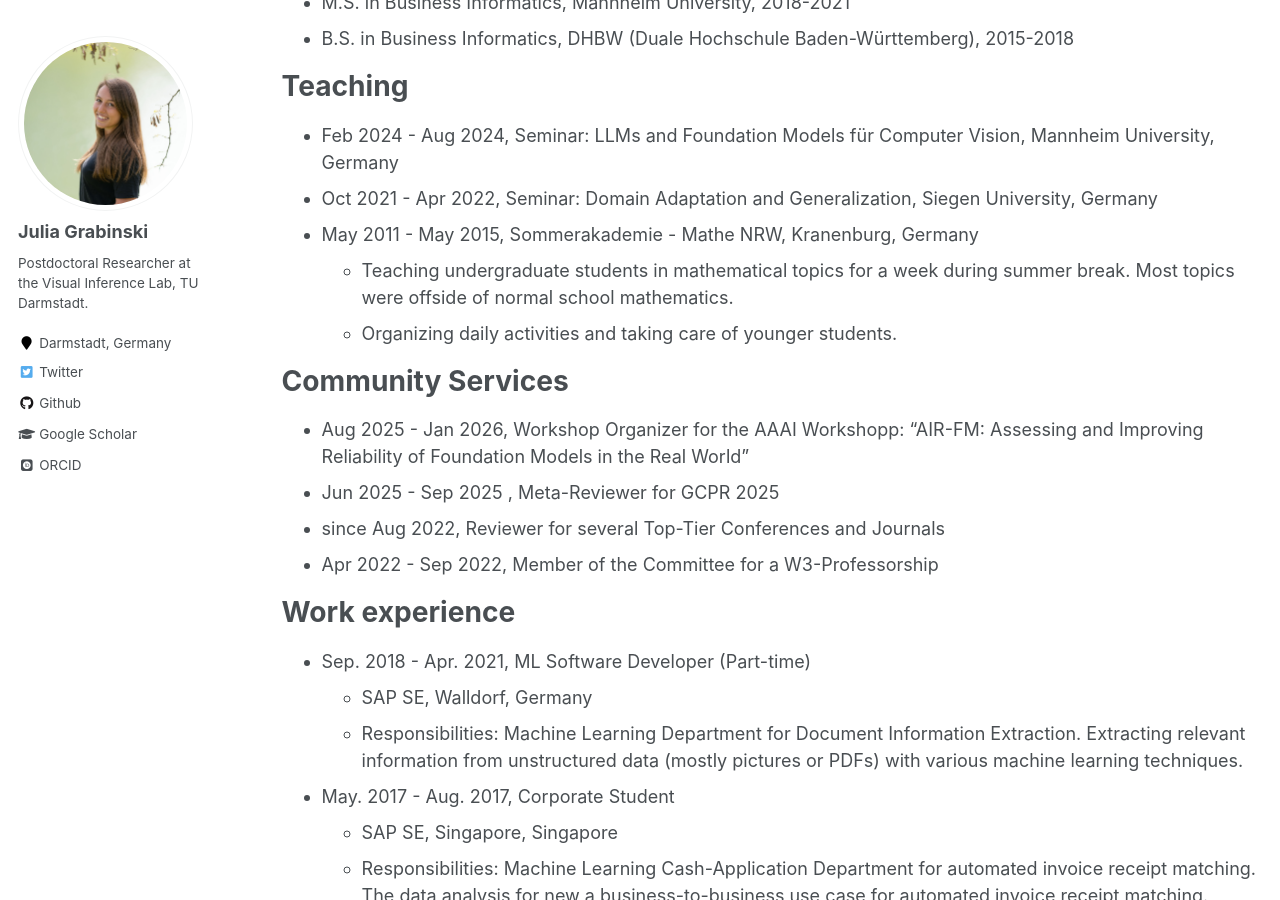
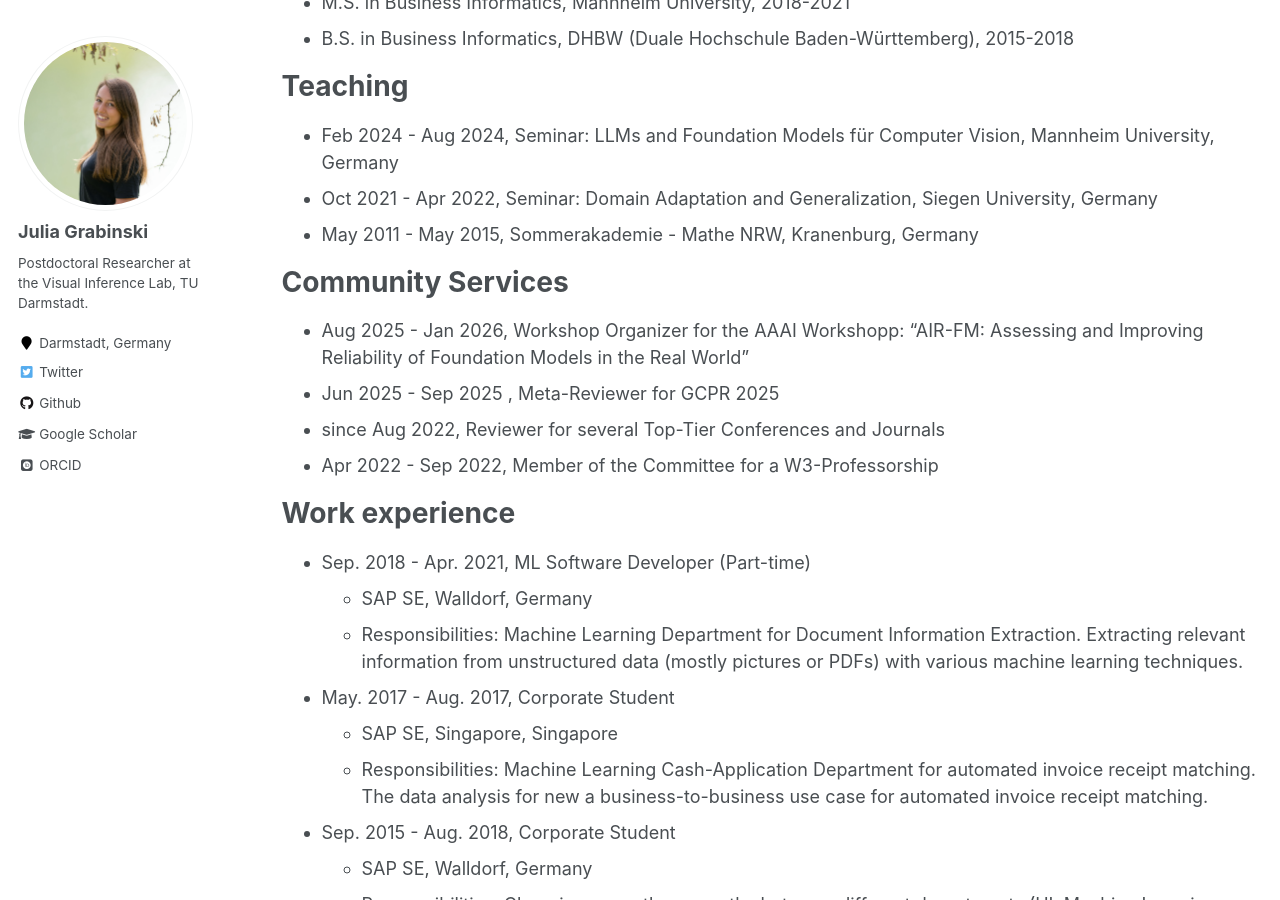
Before and after one commit to GeJulia/gejulia.github.io, a Jekyll site: the page built from _pages/cv.md, in a window 1280 px wide and 900 px high, scrolled down 330 px. Built offline with Jekyll 4.4.1, drawn with Linux system fonts in a browser that asks for light colours; some web fonts are replaced.

Commit message:
clean cv

```diff
--- a/_pages/cv.md
+++ b/_pages/cv.md
@@ -24,8 +24,6 @@ Teaching
 * Feb 2024 - Aug 2024, Seminar: LLMs and Foundation Models für Computer Vision, Mannheim University, Germany
 * Oct 2021 - Apr 2022, Seminar: Domain Adaptation and Generalization, Siegen University, Germany
 * May 2011 - May 2015, Sommerakademie - Mathe NRW, Kranenburg, Germany
-   * Teaching undergraduate students in mathematical topics for a week during summer break. Most topics were offside of normal school mathematics.
-   * Organizing daily activities and taking care of younger students.
 
 
 Community Services
@@ -34,6 +32,7 @@ Community Services
 * Jun 2025 - Sep 2025 , Meta-Reviewer for GCPR 2025
 * since Aug 2022, Reviewer for several Top-Tier Conferences and Journals
 * Apr 2022 - Sep 2022, Member of the Committee for a W3-Professorship
+
 
 Work experience
 ======
```
